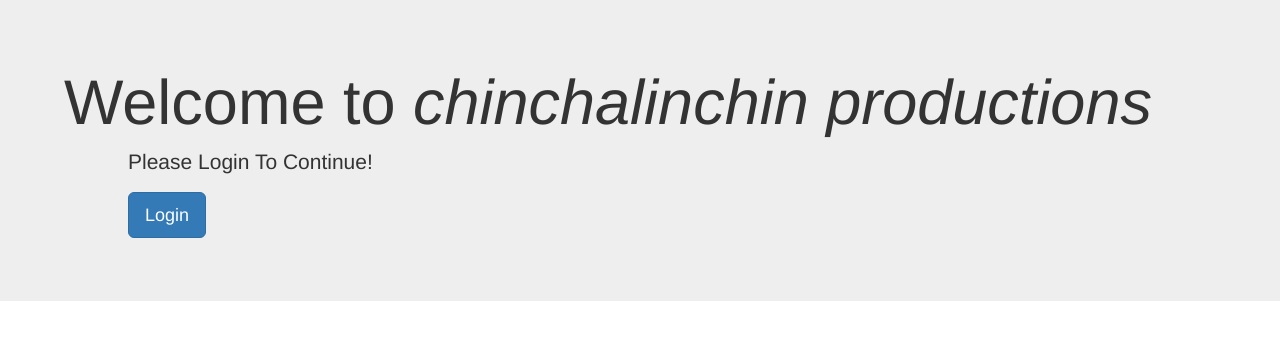
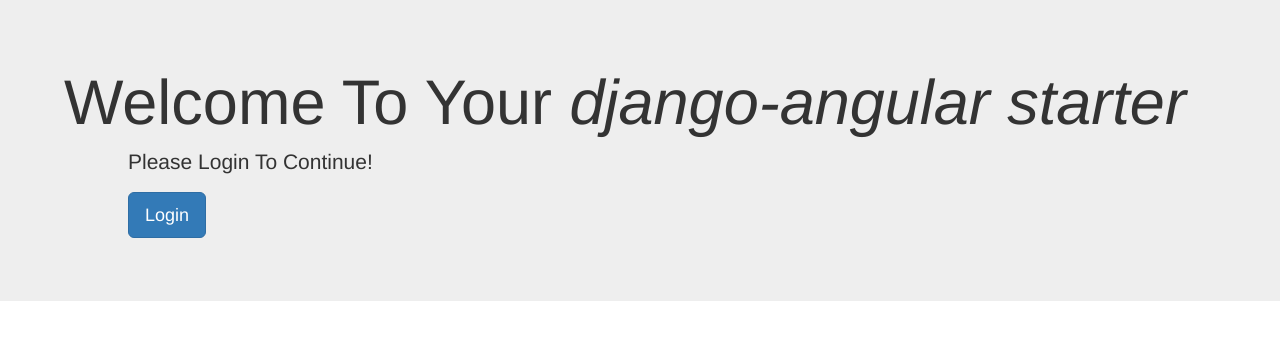
Before and after one commit to chinchalinchin/django-angular-starter, a Django app: page / in a window 1280 px wide. Shown: the top 340 px of the page. Run offline with Django 3.2, Linux system fonts and the light colour scheme; some libraries are stand-ins or nearby versions.

Commit message:
clean naming convention and make more consistent

```diff
--- a/app/navigation/templates/home.html
+++ b/app/navigation/templates/home.html
@@ -3,7 +3,7 @@
 <!doctype html>
 <head>
     <meta charset="utf-8">
-    <title>chinchalinchin productions</title>
+    <title>django-angular starter template - angular entrypoint</title>
     <base href="/home">
 
     <link rel="stylesheet" href = "{% static 'frontend/styles.css' %}" >
--- a/app/navigation/templates/splash.html
+++ b/app/navigation/templates/splash.html
@@ -1,14 +1,15 @@
 <head>
     <meta charset="utf-8">
-    <title>chinchalinchin productions splash page</title>
+    <title>django-angular starter template - authentication entrypoint</title>
 
     <link rel="stylesheet" href="https://stackpath.bootstrapcdn.com/bootstrap/3.4.1/css/bootstrap.min.css"
         integrity="sha384-HSMxcRTRxnN+Bdg0JdbxYKrThecOKuH5zCYotlSAcp1+c8xmyTe9GYg1l9a69psu" crossorigin="anonymous">
 </head>
 <body>
     <div class="jumbotron">
-        <h1 style="margin-left:5%">Welcome to <i>chinchalinchin productions</i></h1>
+        <h1 style="margin-left:5%">Welcome To Your <i>django-angular starter</i></h1>
         <p style="margin-left:10%">Please Login To Continue!</p>
+            <!--TODO: change href to login redirect once OAuth2 flow is implemented-->
         <p><a class="btn btn-primary btn-lg" href="/home/"
                 role="button" style="margin-left:10%">Login</a></p>
       </div>
--- a/app/requirements.txt
+++ b/app/requirements.txt
@@ -6,7 +6,7 @@ whitenoise==5.1.0
 # Database Dependencies
 psycopg2-binary==2.8.5
 
-# Http Dependencies
+# HTTP Dependencies
 requests>=2.20.0
 django-cors-headers==3.4.0
 django-referrer-policy==1.0.0
--- a/frontend/src/app/app.component.ts
+++ b/frontend/src/app/app.component.ts
@@ -5,6 +5,6 @@ import { Component } from '@angular/core';
   templateUrl: './app.component.html'
 })
 export class AppComponent {
-  title = 'chinchalinchin productions';
-  subtitle = 'a django-angular web application'
+  title = 'django-angular starter template';
+  subtitle = 'angular main component'
 }
```
